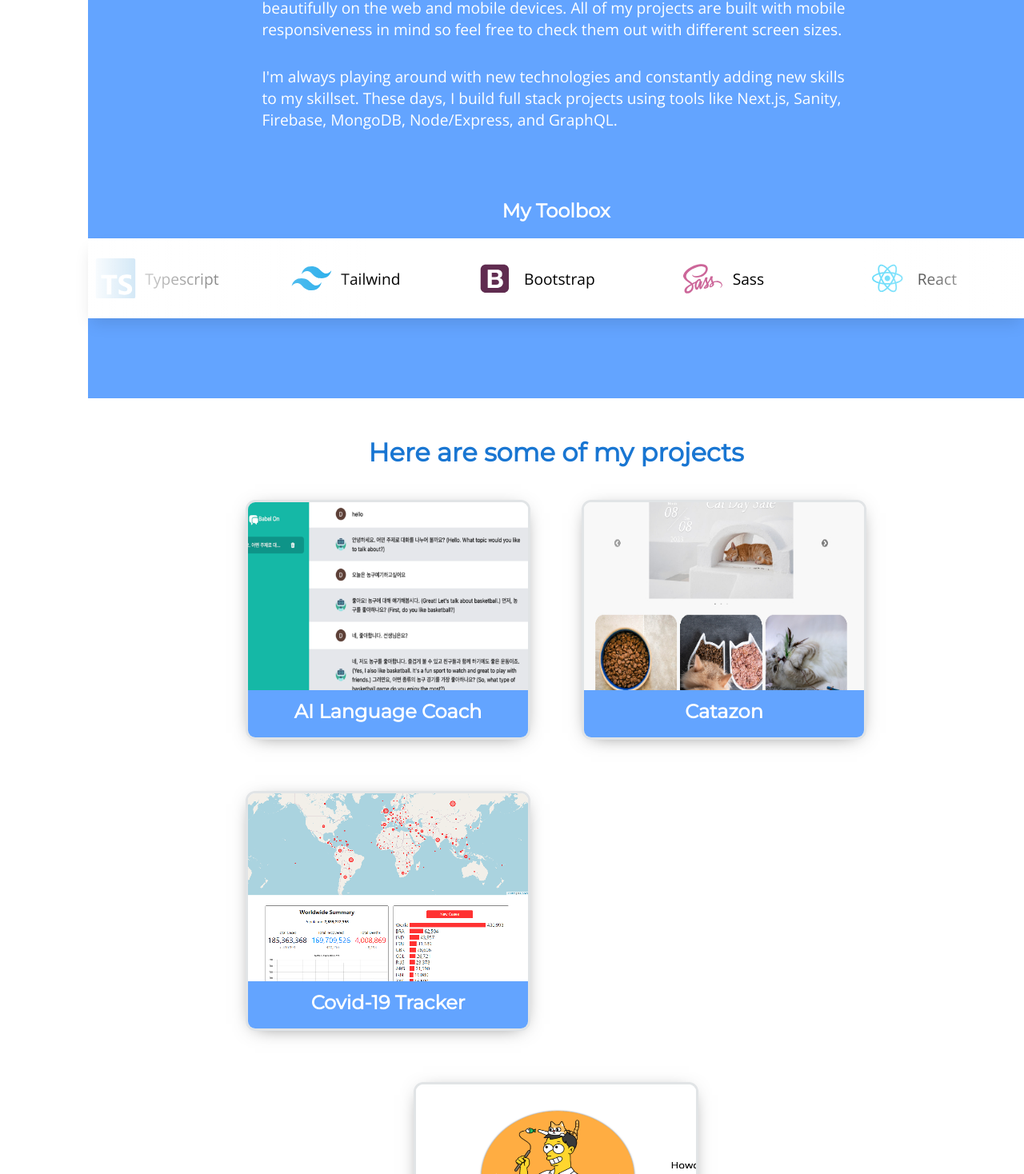
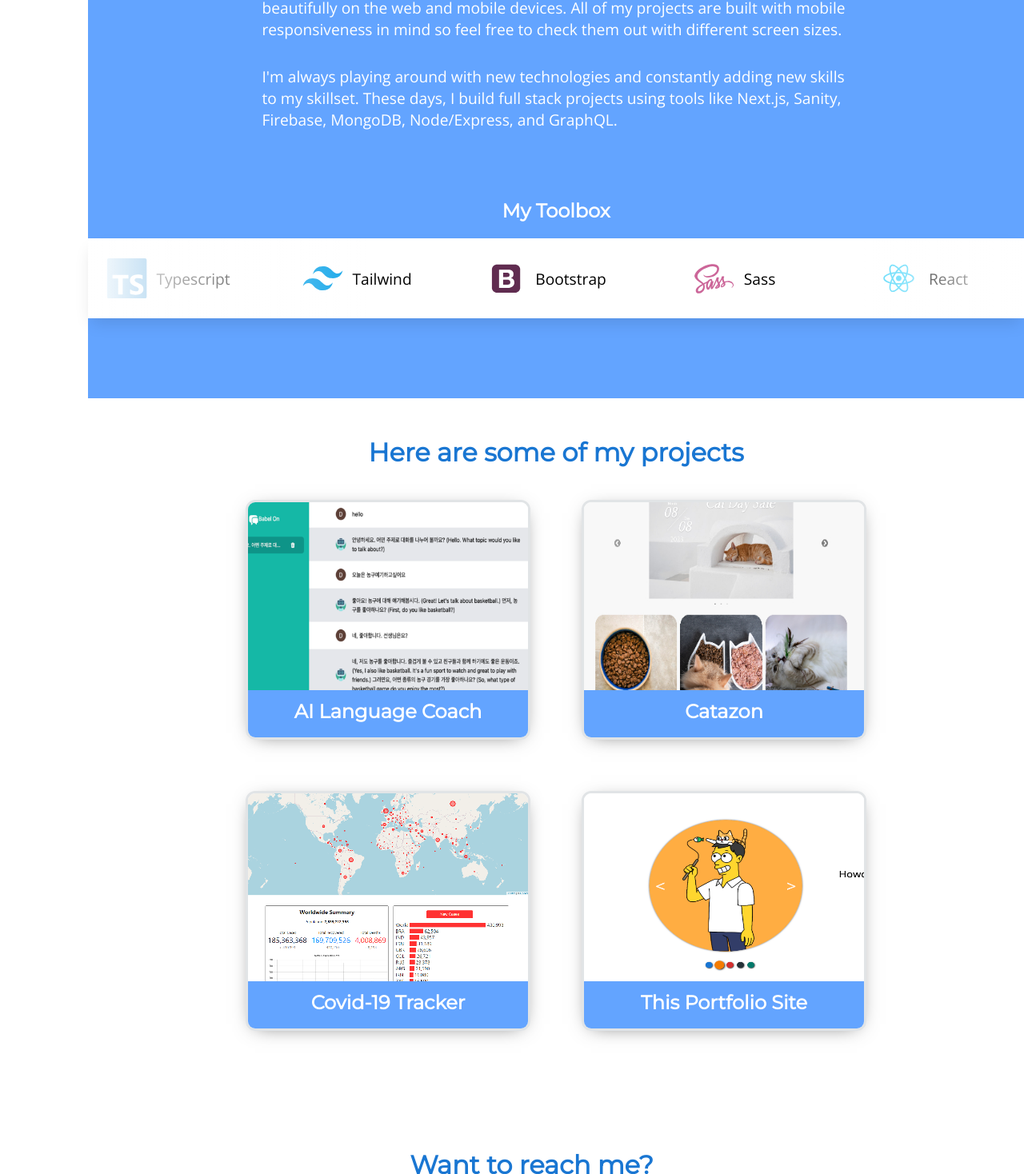
Before and after one commit to hoopslam/portfoliov2, a Next.js app: page / in a window 1280 px wide. Shown: the part 995-2463 px from the top of the page at 80% size. Built offline with nearby package versions, Linux system fonts and the light colour scheme.

Commit message:
fix: disable last row single

```diff
--- a/components/Home/HomeProjects.jsx
+++ b/components/Home/HomeProjects.jsx
@@ -74,7 +74,7 @@ const ProjectsContainer = styled.section`
         gap: 40px;
     }
 
-    > div:last-child {
+    /* > div:last-child {
         grid-column-end: span 2;
         justify-self: center;
 
@@ -82,5 +82,5 @@ const ProjectsContainer = styled.section`
             grid-column-end: auto;
             justify-self: auto;
         }
-    }
+    } */
 `;
```
